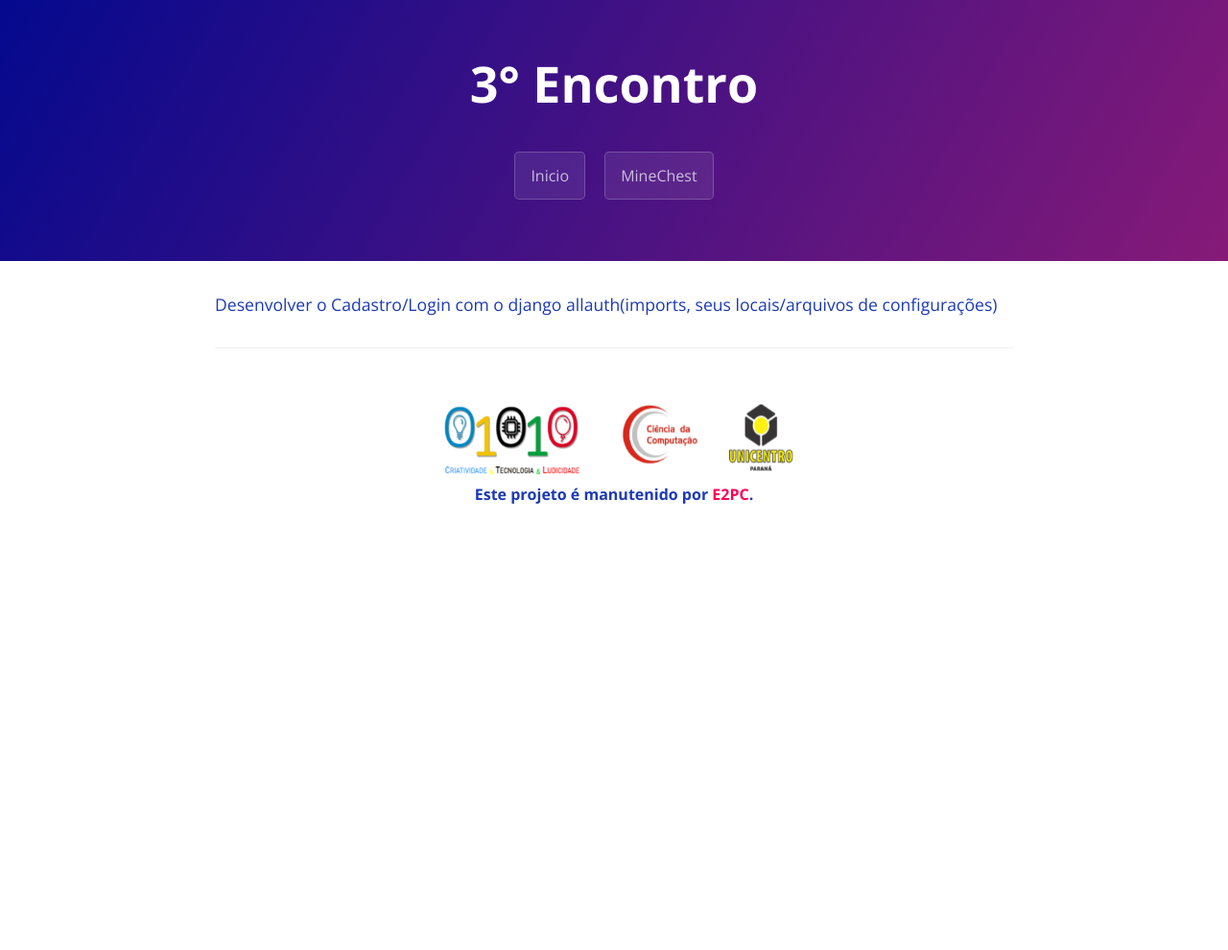
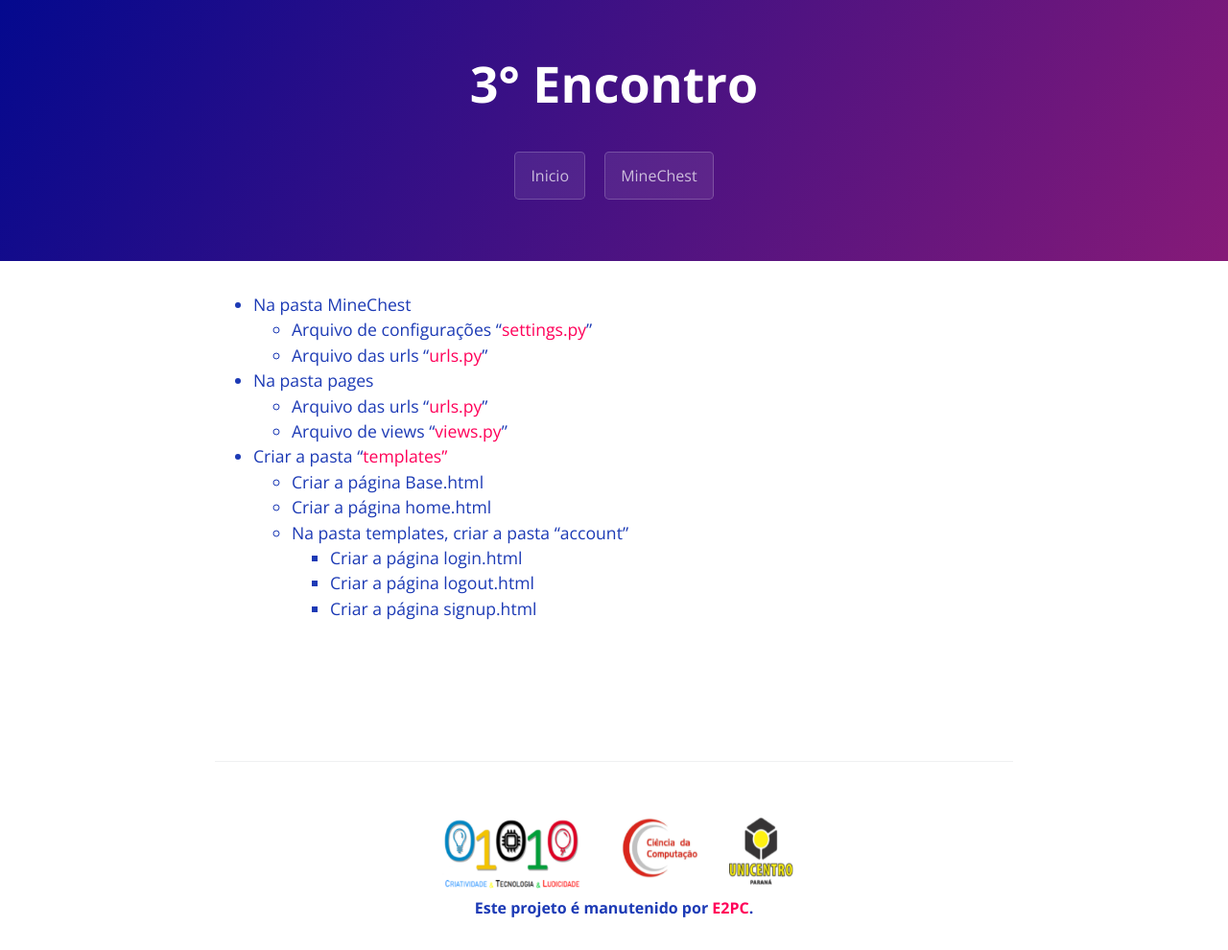
Before and after one commit to E2PC/ProjectPage, a Jekyll site: the page built from Encontro3.md, in a window 1280 px wide. Shown: the whole page at 96% size. Built offline with Jekyll 4.4.1, drawn with Linux system fonts in a browser that asks for light colours; before the commit the page ends 900 px from its top, so only the background shows below that.

Commit message:
Update Encontro3.md

```diff
--- a/Encontro3.md
+++ b/Encontro3.md
@@ -5,7 +5,202 @@ filename: Encontro3
 button: Encontro3
 blocker: 1
 ---
+- Na pasta MineChest
+  - Arquivo de configurações "<a href="#gotoseecode" onclick="Mudarestado('settings')">settings.py</a>"
+  - Arquivo das urls "<a href="#gotoseecode" onclick="Mudarestado('minechesturls')">urls.py</a>"
+- Na pasta pages
+  - Arquivo das urls "<a href="#gotoseecode" onclick="Mudarestado('pagesurls')">urls.py</a>"
+  - Arquivo de views "<a href="#gotoseecode" onclick="Mudarestado('pagesviews')">views.py</a>"
+- Criar a pasta "<a href="https://github.com/E2PC/ProjectPage/blob/gh-pages/archieves/templates.rar?raw=true" download>templates"</a>
+  - Criar a página Base.html
+  - Criar a página home.html
+  - Na pasta templates, criar a pasta "account"
+    - Criar a página login.html
+    - Criar a página logout.html
+    - Criar a página signup.html
 
-<p>
-Desenvolver o Cadastro/Login com o django allauth(imports, seus locais/arquivos de configurações)<br>
-</p>
+<br><br>
+<div type="hidden" id="gotoseecode"></div><br>
+<div style="display:none" class="TableBody" id="pagesurls">
+<textarea readonly rows='20' cols='100'>
+#Arquivo Pages/urls.py
+{% raw %}
+from django.urls import path
+from . import views
+
+app_name = "pages"
+
+urlpatterns = [
+	path("", views.HomePageView.as_view(), name="home"),
+]
+{% endraw %}
+</textarea>
+</div>
+
+<div style="display:none" class="TableBody" id="pagesviews">
+<textarea readonly rows='20' cols='100'>
+#Arquivo Pages/views.py
+{% raw %}
+from django.views.generic import TemplateView
+from django.http import HttpResponse
+from django.shortcuts import render
+
+class HomePageView(TemplateView):
+	template_name = "home.html"
+{% endraw %}
+</textarea>
+</div>
+
+<div style="display:none" class="TableBody" id="settings">
+<textarea readonly rows='20' cols='100'>
+#Arquivo MineChest/settings.py
+{% raw %}
+from pathlib import Path
+import os
+import allauth
+
+BASE_DIR = Path(__file__).resolve().parent.parent
+
+SECRET_KEY = 'django-insecure-wgx)lh*&*2dhx*2j$vgk828)98wsb+^kp5y&8^c&&v+=zr64(w'
+
+DEBUG = True
+
+ALLOWED_HOSTS = []
+
+
+INSTALLED_APPS = [
+    'django.contrib.admin',
+    'django.contrib.auth',
+    'django.contrib.contenttypes',
+    'django.contrib.sessions',
+    'django.contrib.messages',
+    'django.contrib.staticfiles',
+    "django.contrib.sites",
+	# 3rd party
+	"allauth",
+	"allauth.account",
+	"allauth.socialaccount",
+	"crispy_forms",
+    "pages.apps.PagesConfig",
+]
+
+MIDDLEWARE = [
+    'django.middleware.security.SecurityMiddleware',
+    'django.contrib.sessions.middleware.SessionMiddleware',
+    'django.middleware.common.CommonMiddleware',
+    'django.middleware.csrf.CsrfViewMiddleware',
+    'django.contrib.auth.middleware.AuthenticationMiddleware',
+    'django.contrib.messages.middleware.MessageMiddleware',
+    'django.middleware.clickjacking.XFrameOptionsMiddleware',
+]
+
+ROOT_URLCONF = 'MineChest.urls'
+
+TEMPLATES = [
+    {
+        'BACKEND': 'django.template.backends.django.DjangoTemplates',
+        'DIRS': [BASE_DIR / "templates"],
+        'APP_DIRS': True,
+        'OPTIONS': {
+            'context_processors': [
+                'django.template.context_processors.debug',
+                'django.template.context_processors.request',
+                'django.contrib.auth.context_processors.auth',
+                'django.contrib.messages.context_processors.messages',
+            ],
+        },
+    },
+]
+
+WSGI_APPLICATION = 'MineChest.wsgi.application'
+
+
+DATABASES = {
+    'default': {
+        'ENGINE': 'django.db.backends.sqlite3',
+        'NAME': BASE_DIR / 'db.sqlite3',
+    }
+}
+
+AUTH_PASSWORD_VALIDATORS = [
+    {
+        'NAME': 'django.contrib.auth.password_validation.UserAttributeSimilarityValidator',
+    },
+    {
+        'NAME': 'django.contrib.auth.password_validation.MinimumLengthValidator',
+    },
+    {
+        'NAME': 'django.contrib.auth.password_validation.CommonPasswordValidator',
+    },
+    {
+        'NAME': 'django.contrib.auth.password_validation.NumericPasswordValidator',
+    },
+]
+
+LANGUAGE_CODE = 'en-us'
+
+TIME_ZONE = 'UTC'
+
+USE_I18N = True
+
+USE_L10N = True
+
+USE_TZ = True
+
+STATIC_URL = '/static/'
+
+SITE_ID = 1
+
+# Django-allauth
+
+AUTHENTICATION_BACKENDS = [
+	"django.contrib.auth.backends.ModelBackend",
+	"allauth.account.auth_backends.AuthenticationBackend",
+]
+SITE_ID = 1
+EMAIL_BACKEND = "django.core.mail.backends.console.EmailBackend"
+LOGIN_REDIRECT_URL = "/"
+ACCOUNT_SESSION_REMEMBER = True
+ACCOUNT_SIGNUP_PASSWORD_ENTER_TWICE = False
+ACCOUNT_USERNAME_REQUIRED = False
+ACCOUNT_AUTHENTICATION_METHOD = "email"
+ACCOUNT_EMAIL_REQUIRED = True
+ACCOUNT_UNIQUE_EMAIL = True
+
+
+# crispy-forms
+CRISPY_TEMPLATE_PACK = "bootstrap4"
+
+{% endraw %}
+</textarea>
+</div>
+
+<div style="display:none" class="TableBody" id="minechesturls">
+<textarea readonly rows='20' cols='100'>
+#Arquivo MineChest/Urls
+{% raw %}
+from django.contrib import admin
+from django.urls import include, path
+
+urlpatterns = [
+	path("admin/", admin.site.urls),
+	path("accounts/", include("allauth.urls")),
+	# Local
+	path("", include("pages.urls", namespace="pages")),
+]
+{% endraw %}
+</textarea>
+</div>
+
+
+<script>
+	function Mudarestado(id) {
+		document.querySelectorAll(".TableBody").forEach(function(div) {
+		if (div.id == id) {
+			div.style.display = div.style.display == "none" ? "block" : "none";
+		} else {
+			div.style.display = "none";
+		}
+	  });
+	}
+</script>
```
